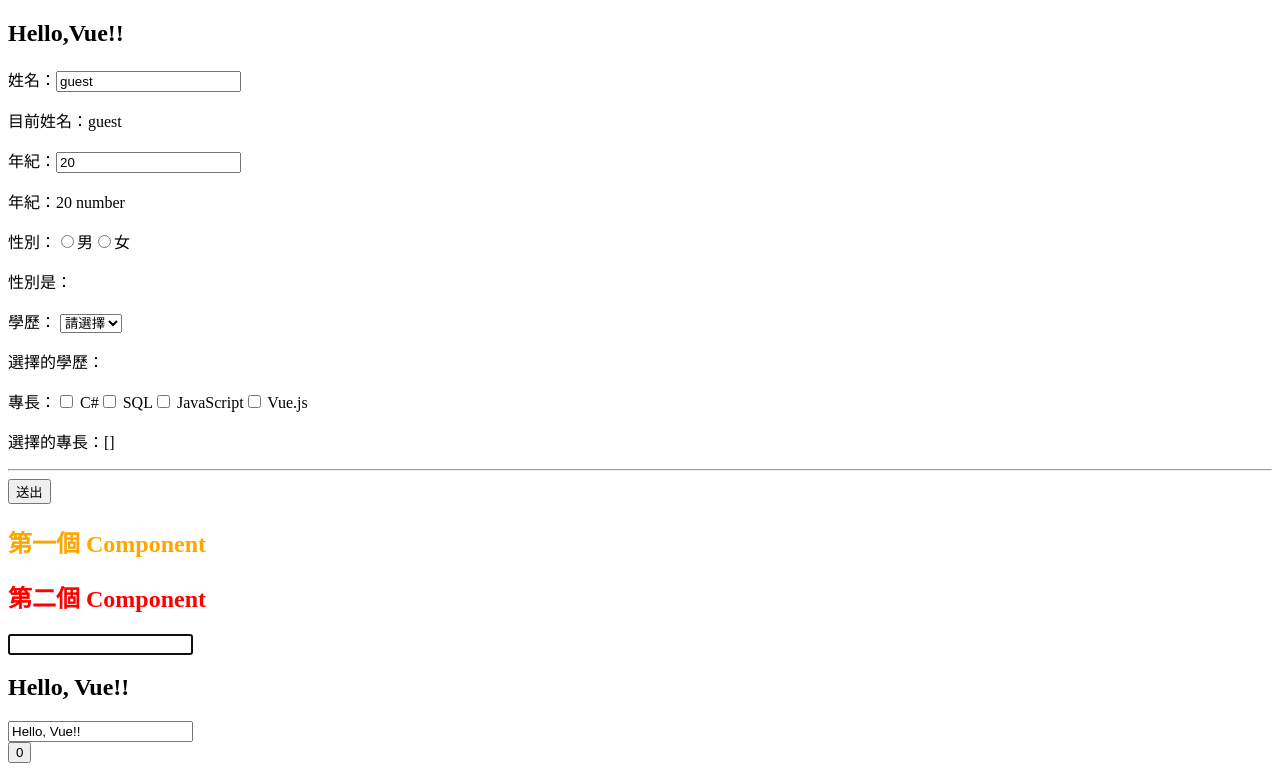
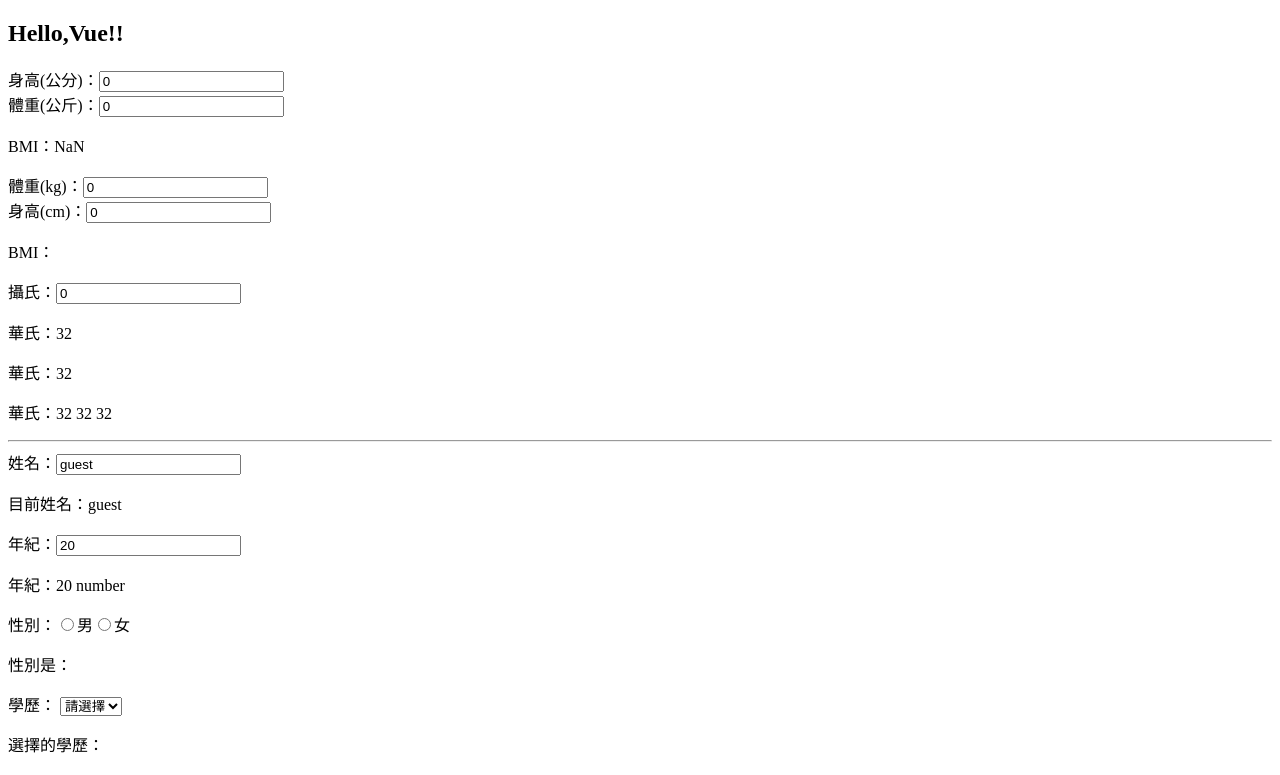
Before and after one commit to pananchi/vue-new, a Vue app: page / in a window 1280 px wide. Shown: the top 775 px of the page. Built offline with nearby package versions, Linux system fonts and the light colour scheme.

Commit message:
BMI 計算介面

```diff
--- a/src/App.vue
+++ b/src/App.vue
@@ -2,6 +2,7 @@
 import ApiStyle from "./components/ApiStyle.vue";
 import BindingComponent from "./components/BindingComponent.vue";
 import BindingDemo from "./components/BindingDemo.vue";
+import BMIComponent from "./components/BMIComponent.vue";
 import ComputedDemo from "./components/ComputedDemo.vue";
 import CountComponent from "./components/CountComponent.vue";
 import EventBinding from "./components/EventBinding.vue";
@@ -14,6 +15,8 @@ import ThirdComponent from "./components/ThirdComponent.vue";
 
 <template>
   <h2>Hello,Vue!!</h2>
+  <BMIComponent />
+  <ComputedDemo />
   <EventBinding />
   <FirstComponent />
   <SecondComponent />
@@ -22,7 +25,6 @@ import ThirdComponent from "./components/ThirdComponent.vue";
   <CountComponent />
   <BindingComponent />
   <BindingDemo />
-  <ComputedDemo />
 
 </template>
 
--- /dev/null
+++ b/src/components/BMIComponent.vue
@@ -0,0 +1,27 @@
+<script setup>
+import { computed, ref } from 'vue';
+
+const height = ref(0);
+const weight = ref(0);
+const calculate = computed(() => weight.value / (( height.value / 100 ) ** 2));
+const bmiDisplay = computed(() => calculate.value.toFixed(2));
+</script>
+
+<template>
+  <div>
+    <!-- 我做的 -->
+     <label>身高(公分)：<input type="text" v-model.lazy="height" /></label>
+      <br>
+      <label>體重(公斤)：<input type="text" v-model.lazy="weight" /></label>
+      <p>BMI：{{ bmiDisplay }}</p>
+
+      <!-- 老師做的 -->
+       <div><label>體重(kg)：<input type="number" name="weight" v-model.lazy="weight"></label></div>
+       <div><label>身高(cm)：<input type="number" name="height" v-model.lazy="height"></label></div>
+       <p>BMI：{{  }}</p>
+  </div>
+</template>
+
+<style lang="css" scoped>
+
+</style>
--- a/src/components/ComputedDemo.vue
+++ b/src/components/ComputedDemo.vue
@@ -1,7 +1,15 @@
 <script setup>
-  import { ref } from 'vue';
+  import { computed,ref } from 'vue';
 
   const celsius = ref(0);
+  const convertToFahrenheit = () => {
+    // console.log('convertToFahrenheit called');
+    return (celsius.value * 9 / 5) + 32;
+  };
+
+  const fahrenheit = computed(() => (celsius.value * 9 / 5) + 32 );
+
+
 
 </script>
 
@@ -9,6 +17,9 @@
   <div>
     <label>攝氏：<input type="text" v-model.lazy="celsius" /></label>
       <p>華氏：{{ (celsius * 9 / 5 ) + 32 }}</p>
+      <p>華氏：{{ convertToFahrenheit() }}</p>
+      <p>華氏：{{ fahrenheit }} {{ fahrenheit }} {{ fahrenheit }}</p>
+      <hr>
 
   </div>
 </template>
```
